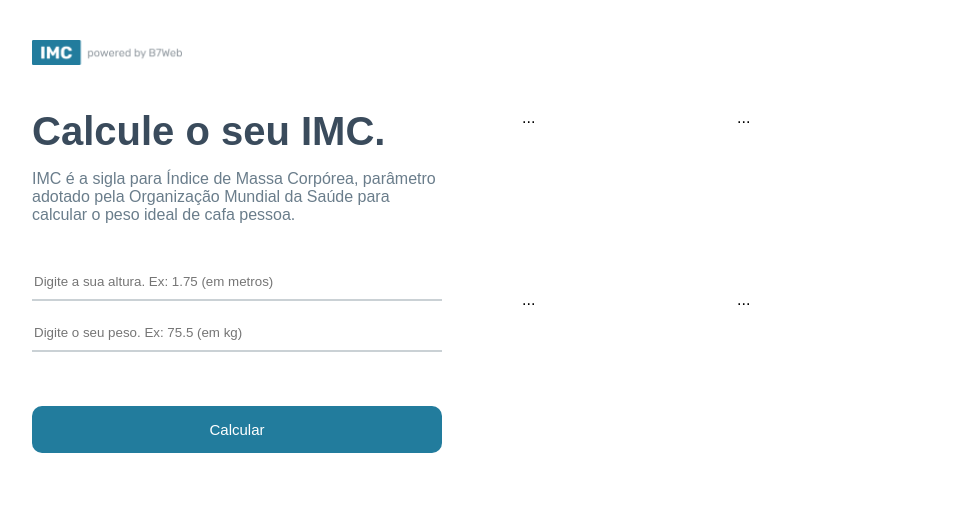
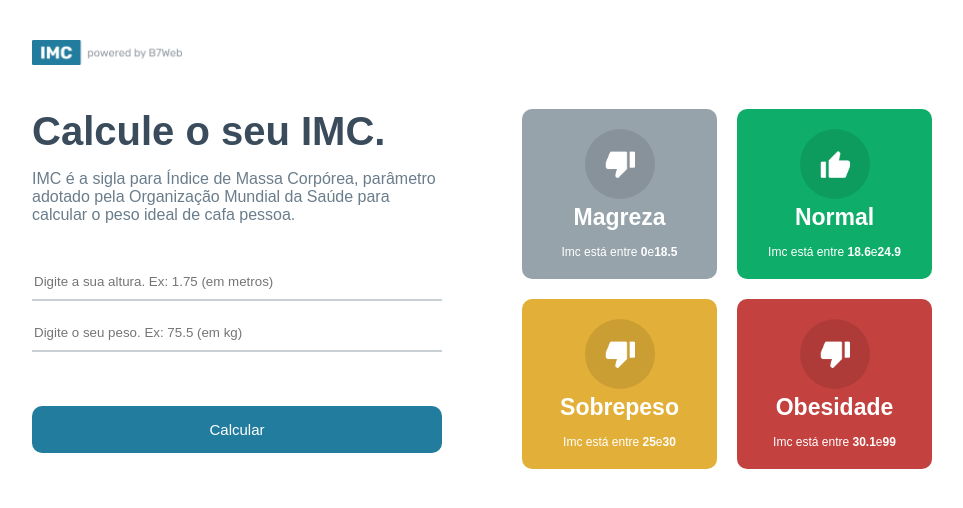
Before and after one commit to fclaudio051/React-calc-imc, a React (Create React App) app: page / in a window 1280 px wide. Shown: the top 508 px of the page, without its empty margins (158-1121 px from the left). Built offline with nearby package versions, Linux system fonts and the light colour scheme.

Commit message:
Criando e o designer de GridItem

```diff
--- a/src/components/GridItem/GridItem.module.css
+++ b/src/components/GridItem/GridItem.module.css
@@ -0,0 +1,31 @@
+.main {
+    flex: 1;
+    color: #fff;
+    border-radius: 10px;
+    display: flex;
+    justify-content: center;
+    align-items: center;
+    flex-direction: column;
+    padding: 20px;
+}
+
+.gridIcon {
+    width: 70px;
+    height: 70px;
+    border-radius: 50px;
+    background-color: rgba(0, 0, 0, 0.1);
+    display: flex;
+    justify-content: center;
+    align-items: center;
+}
+
+.gridTitle{
+    font-size: 23px;
+    font-weight: bold;
+    margin-top: 5px;
+}
+
+.gridInfo {
+    font-size: 12px;
+    margin-top: 14px;
+}
--- a/src/components/GridItem/index.tsx
+++ b/src/components/GridItem/index.tsx
@@ -1,4 +1,7 @@
 import { Level } from "../../helpers/imc";
+import styles from './GridItem.module.css';
+import upImage from '../../assets/up.png';
+import downImage from '../../assets/down.png';
 
 type Props = {
     item: Level
@@ -7,6 +10,18 @@
 export const GridItem = ({ item }: Props) => {
 
     return (
-        <div>...</div>
+        <div className={styles.main} style={{ backgroundColor: item.color }}>
+            <div className={styles.gridIcon}>
+                <img src={item.icon === 'up' ? upImage : downImage} alt={item.icon} width="30"/>
+            </div>
+            <div className={styles.gridTitle}>
+                {item.title}
+            </div>
+            <div className={styles.gridInfo}>
+                <>
+                Imc está entre <strong>{item.imc[0]}</strong>e<strong>{item.imc[1]}</strong>
+                </>
+            </div>
+        </div>
     );
 }
```
